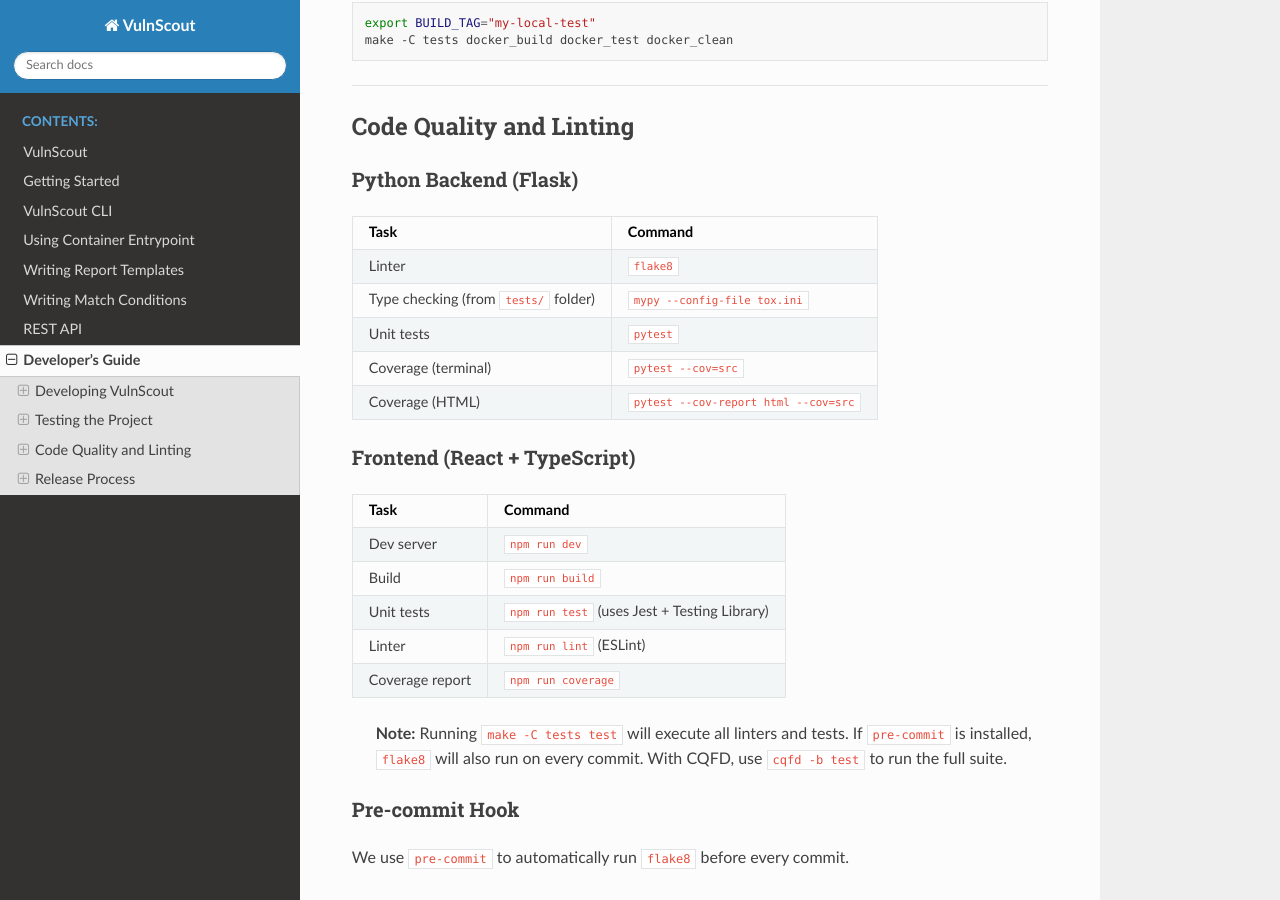
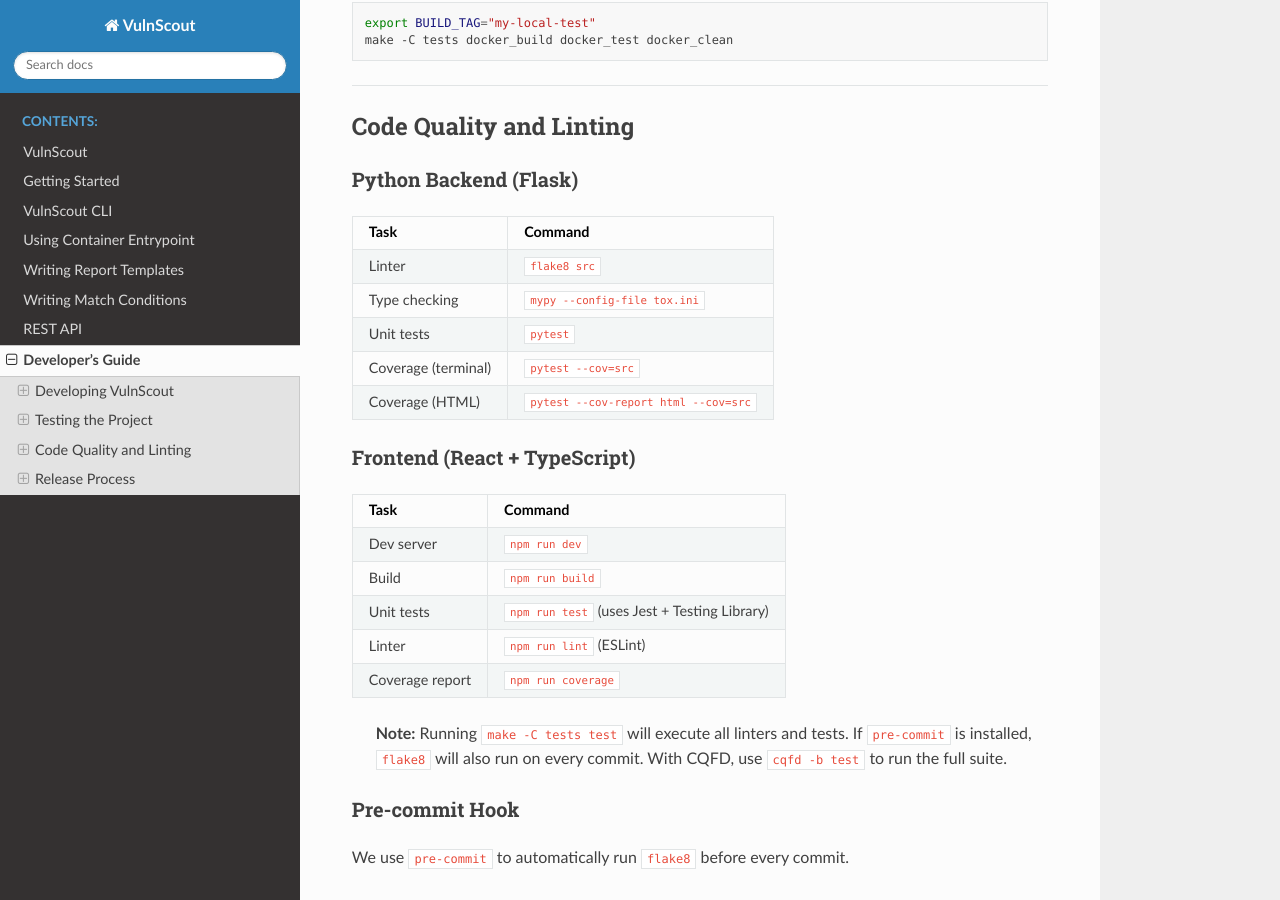
Before and after one commit to savoirfairelinux/vulnscout, a Sphinx documentation site: the page built from doc/source/dev_guide.md, in a window 1280 px wide and 900 px high, scrolled down 4498 px. Built offline with Sphinx 7.4.7 and the Read the Docs theme 3.1.0, drawn with Linux system fonts in a browser that asks for light colours.

Commit message:
made code quality tools usable outside tests
- Moved tests/tox.init to the root directory to fix relative path issues in exclude
- Corrected dev guide to include missing src arg
- Removed obsolete plugin from mypy configuration
- Reformatted pre-commit file
- Changed pre-commit file so pre-commit have same configuration test_backend

Signed-off-by: Youenn Le Jeune <youenn.lejeune@savoirfairelinux.com>

```diff
--- a/doc/source/dev_guide.md
+++ b/doc/source/dev_guide.md
@@ -208,8 +208,8 @@
 
 | Task | Command |
 |------|---------|
-| Linter | `flake8` |
-| Type checking (from `tests/` folder) | `mypy --config-file tox.ini` |
+| Linter | `flake8 src` |
+| Type checking | `mypy --config-file tox.ini` |
 | Unit tests | `pytest` |
 | Coverage (terminal) | `pytest --cov=src` |
 | Coverage (HTML) | `pytest --cov-report html --cov=src` |
```
Also changed, not shown: .pre-commit-config.yaml, 3 other files.
